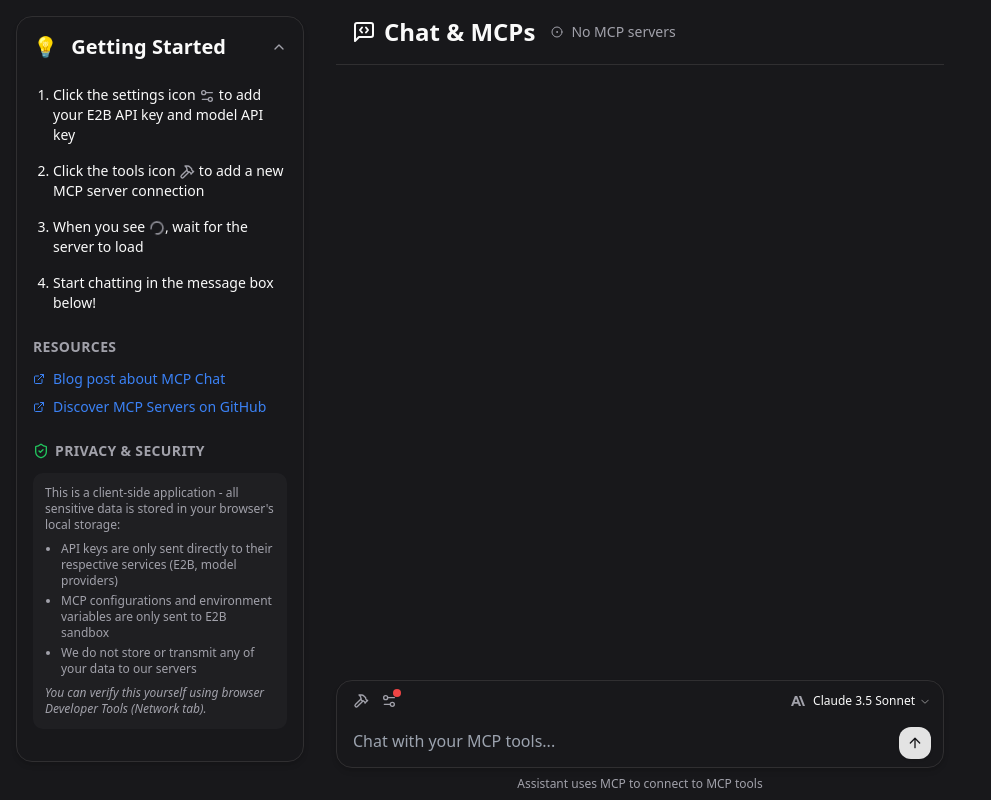
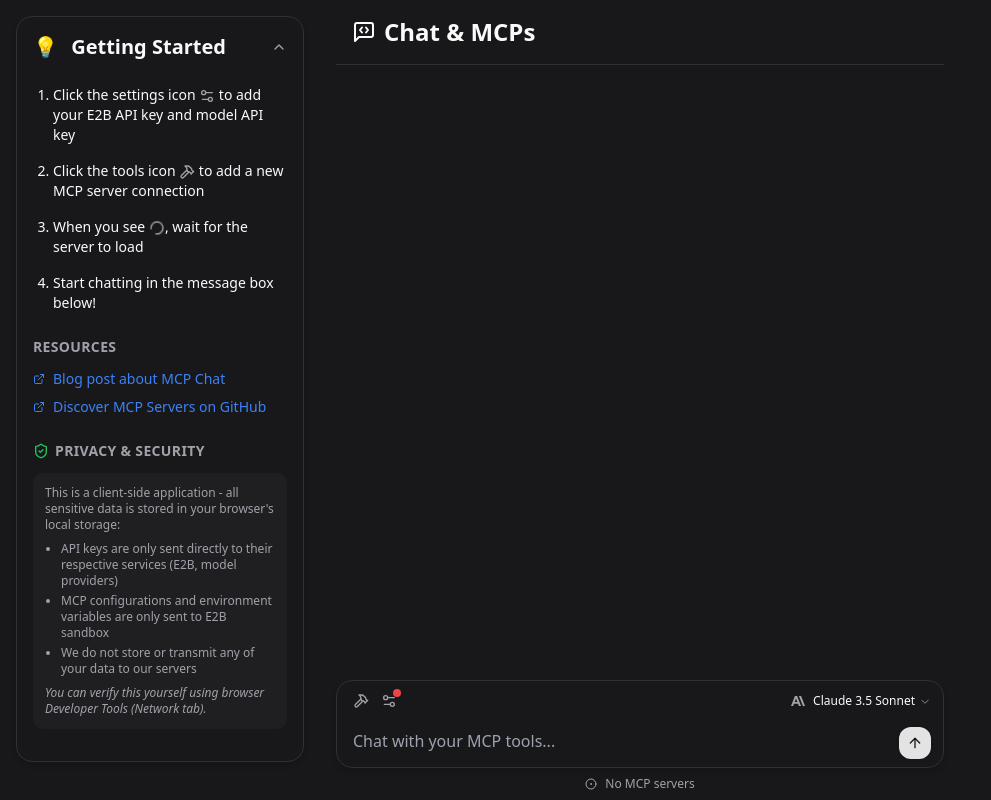
Before and after one commit to netglade/mcp-chat, a React (Vite) app: page / in a window 1280 px wide. Shown: the whole page, without its empty margins (0-991 px from the left). Built offline with nearby package versions, Linux system fonts and the light colour scheme.

Commit message:
status below

```diff
--- a/src/App.tsx
+++ b/src/App.tsx
@@ -2,6 +2,7 @@
 import { ChatInput } from '@/components/ChatInput'
 import { ToolSettings } from '@/components/ToolSettings'
 import { NavBar } from '@/components/NavBar'
+import { Footer } from '@/components/Footer'
 import { useState } from 'react'
 import type { Message } from '@/types/message'
 import { useLocalStorage } from 'usehooks-ts'
@@ -124,7 +125,6 @@
                     <NavBar
                         onClear={handleClearChat}
                         canClear={messages.length > 0}
-                        serverClients={serverClients}
                     />
                     {error && (
                         <ErrorMessage
@@ -164,6 +164,7 @@
                             onLanguageModelChange={handleLanguageModelChange}
                         />
                     </ChatInput>
+                    <Footer serverClients={serverClients} />
                 </div>
             </div>
         </main>
--- a/src/components/ChatInput.tsx
+++ b/src/components/ChatInput.tsx
@@ -81,9 +81,6 @@
                     </div>
                 </div>
             </div>
-            <p className="text-xs text-muted-foreground mt-2 text-center">
-                Assistant uses MCP to connect to MCP tools
-            </p>
         </form>
     )
 }
--- /dev/null
+++ b/src/components/Footer.tsx
@@ -0,0 +1,39 @@
+import { CircleDot, LoaderCircle, AlertCircle } from 'lucide-react'
+import { McpServerClient } from '@/types/mcpServer'
+
+export function Footer({
+    serverClients,
+}: {
+    serverClients: McpServerClient[]
+}) {
+    // Count servers by state
+    const runningServers = serverClients.filter(client => client.state === 'running').length
+    const loadingServers = serverClients.filter(client => client.state === 'loading').length
+    const erroredServers = serverClients.filter(client => client.state === 'error').length
+
+    // Determine connection status
+    let statusIcon = <CircleDot className="h-3 w-3 text-green-500" />
+    let statusText = `${runningServers} MCP server${runningServers !== 1 ? 's' : ''} connected`
+
+    if (serverClients.length === 0) {
+        statusIcon = <CircleDot className="h-3 w-3 text-zinc-400" />
+        statusText = "No MCP servers"
+    } else if (loadingServers > 0) {
+        statusIcon = <LoaderCircle className="h-3 w-3 text-amber-500 animate-spin" />
+        statusText = "Loading MCP servers..."
+    } else if (erroredServers === serverClients.length) {
+        statusIcon = <AlertCircle className="h-3 w-3 text-red-500" />
+        statusText = "MCP server error"
+    }
+
+    return (
+        <footer className="w-full pb-2 bg-background text-muted-foreground text-xs">
+            <div className="container mx-auto flex items-center justify-center px-4">
+                <div className="flex items-center gap-2">
+                    {statusIcon}
+                    <span>{statusText}</span>
+                </div>
+            </div>
+        </footer>
+    )
+}
--- a/src/components/NavBar.tsx
+++ b/src/components/NavBar.tsx
@@ -1,37 +1,14 @@
 import { Button } from '@/components/ui/Button'
 import { Tooltip, TooltipContent, TooltipProvider, TooltipTrigger } from '@/components/ui/Tooltip'
-import { MessageSquareCode, CircleDot, XCircle, LoaderCircle, AlertCircle } from 'lucide-react'
-import { McpServerClient } from '@/types/mcpServer'
+import { MessageSquareCode, XCircle } from 'lucide-react'
 
 export function NavBar({
     onClear,
     canClear,
-    serverClients,
 }: {
     onClear: () => void
     canClear: boolean
-    serverClients: McpServerClient[]
 }) {
-    // Count servers by state
-    const runningServers = serverClients.filter(client => client.state === 'running').length
-    const loadingServers = serverClients.filter(client => client.state === 'loading').length
-    const erroredServers = serverClients.filter(client => client.state === 'error').length
-
-    // Determine connection status
-    let statusIcon = <CircleDot className="h-3 w-3 text-green-500" />
-    let statusText = `${runningServers} MCP server${runningServers !== 1 ? 's' : ''} connected`
-
-    if (serverClients.length === 0) {
-        statusIcon = <CircleDot className="h-3 w-3 text-zinc-400" />
-        statusText = "No MCP servers"
-    } else if (loadingServers > 0) {
-        statusIcon = <LoaderCircle className="h-3 w-3 text-amber-500 animate-spin" />
-        statusText = "Loading MCP servers..."
-    } else if (erroredServers === serverClients.length) {
-        statusIcon = <AlertCircle className="h-3 w-3 text-red-500" />
-        statusText = "MCP server error"
-    }
-
     return (
         <nav className="w-full flex bg-background py-4 border-b sticky top-0 z-50">
             <div className="container mx-auto flex items-center justify-between px-4">
@@ -39,10 +16,6 @@
                     <div className="flex items-center gap-2">
                         <MessageSquareCode className="h-6 w-6 text-primary" />
                         <h1 className="text-2xl font-bold">Chat & MCPs</h1>
-                    </div>
-                    <div className="hidden md:flex items-center gap-2 text-sm text-muted-foreground">
-                        {statusIcon}
-                        <span>{statusText}</span>
                     </div>
                 </div>
                 {canClear && (
```
